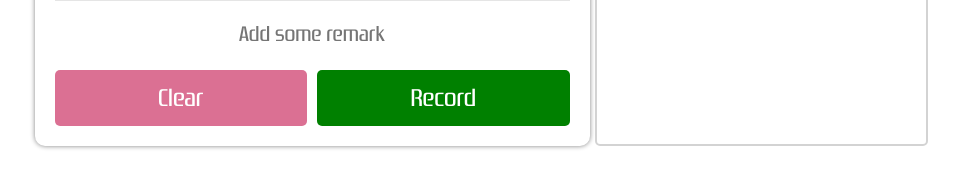
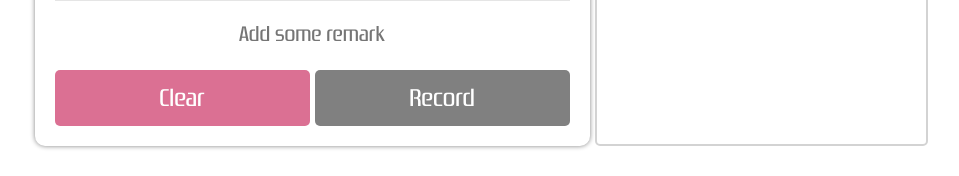
Before and after one commit to SandyDev00076/Expense-Tracker, a React (Create React App) app: page / in a window 1280 px wide. Shown: the part 513-689 px from the top of the page, without its empty margins (159-1118 px from the left). Built offline with nearby package versions, Linux system fonts and the light colour scheme; no server answers.

Commit message:
Added logic for no expense

```diff
--- a/src/components/Home/Home.css
+++ b/src/components/Home/Home.css
@@ -105,6 +105,10 @@
     background-color: darkgreen;
 }
 
+.taskbtn#recorddisabled {
+    background-color: grey;
+}
+
 .remark {
     width: 100%;
     text-align: center;
--- a/src/components/Home/Home.jsx
+++ b/src/components/Home/Home.jsx
@@ -57,9 +57,13 @@ export class HomeComponent extends Component {
                     <div className="taskbtn" id="clear" onClick={() => this.changeMoney('#')}>
                         Clear
                     </div>
+                    {(this.state.money) ?
                     <div className="taskbtn" id="record" onClick={() => this.displayAddedModal(true)}>
                         Record
-                    </div>
+                    </div> :
+                    <div className="taskbtn" id="recorddisabled">
+                        Record
+                    </div>}
                 </div>
                 <Modal show={this.state.showAddedModal} onHide={() => this.displayAddedModal(false)}>
                     <Modal.Header closeButton>
```
